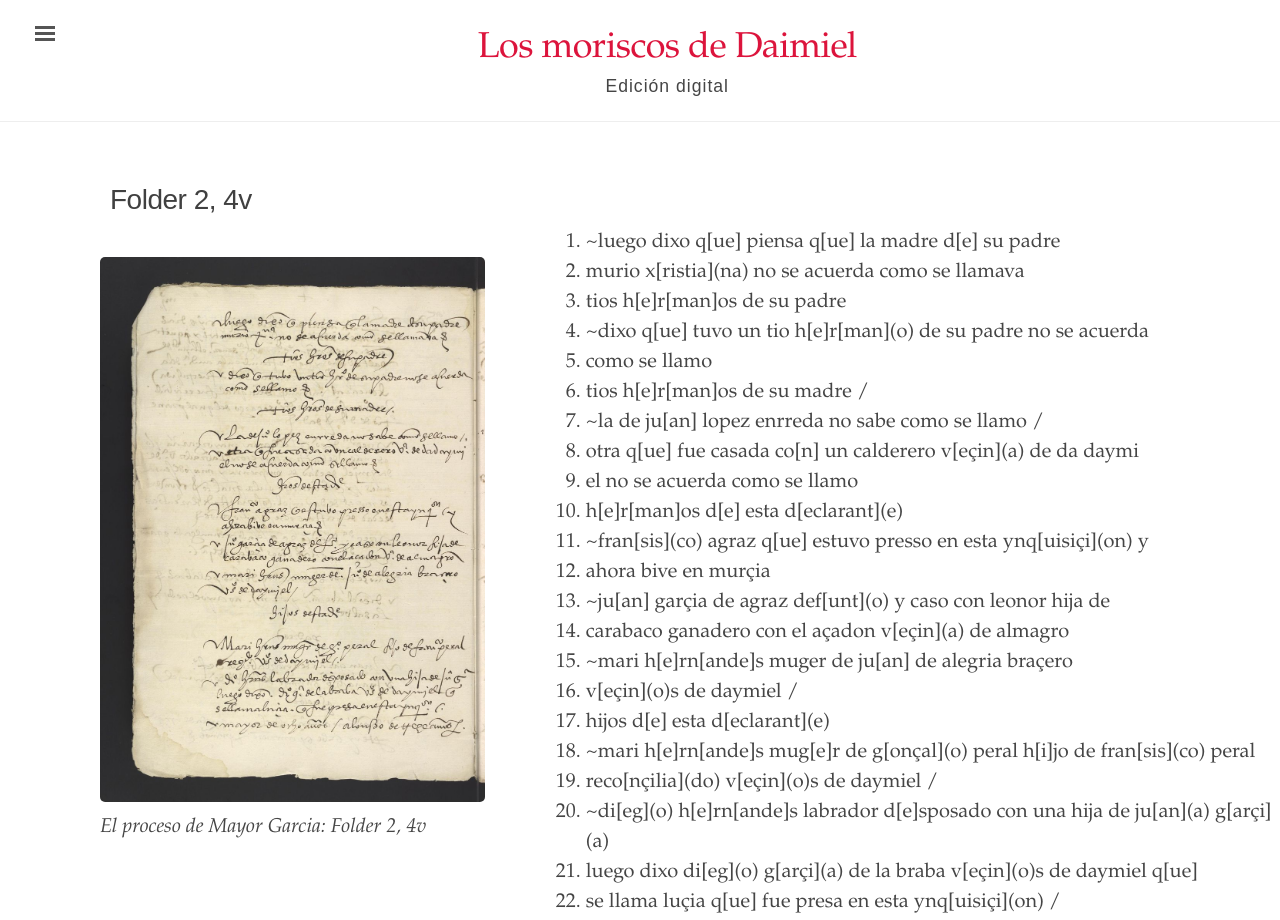
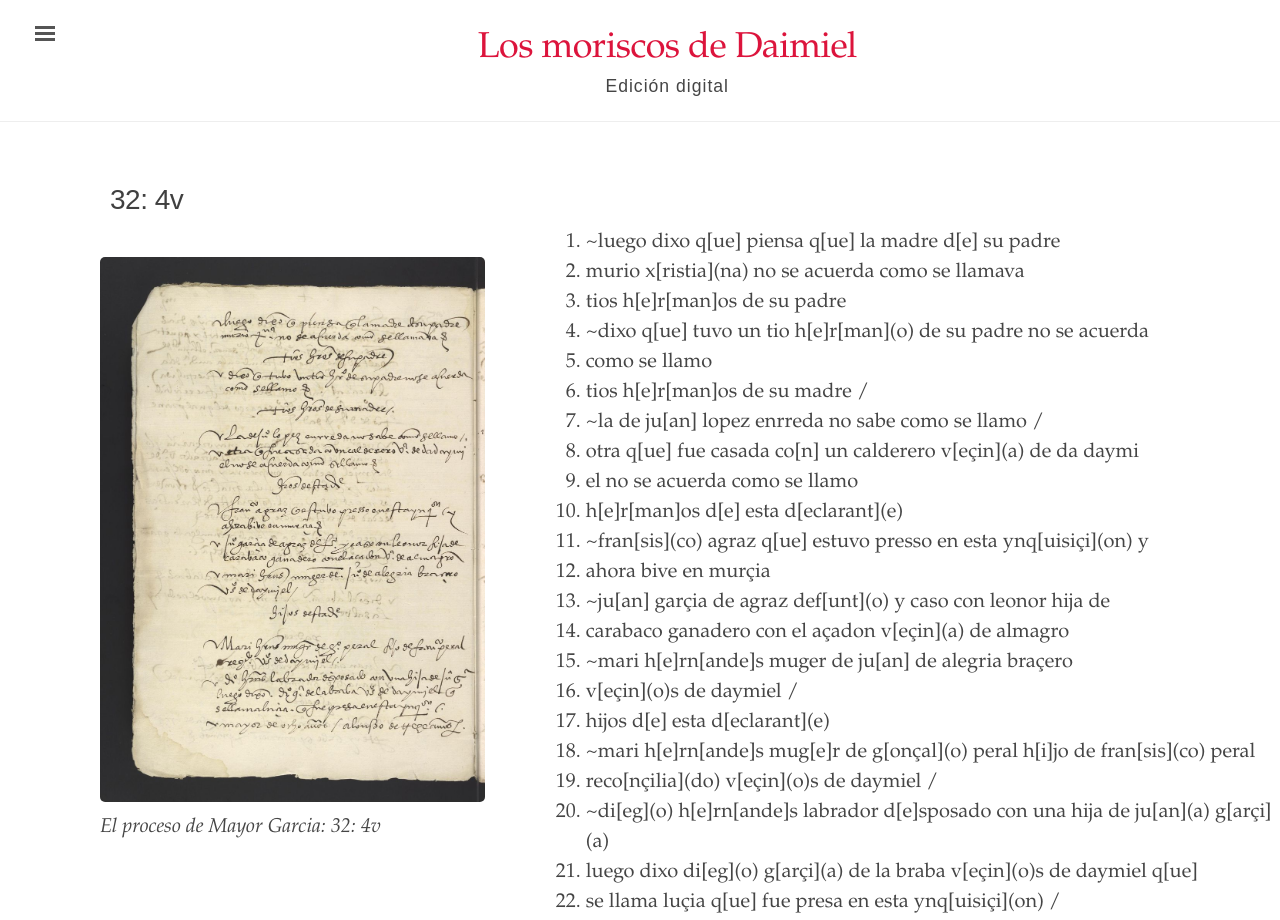
Before and after one commit to digbmc/moriscos-daimel, a Jekyll site: the page built from _texts/folder-2-4v.md, in a window 1280 px wide and 1277 px high. Shown: the top 920 px of the window. Built offline with Jekyll 4.4.1, drawn with Linux system fonts in a browser that asks for light colours.

Commit message:
Update folder-2-4v.md

```diff
--- a/_texts/folder-2-4v.md
+++ b/_texts/folder-2-4v.md
@@ -1,6 +1,6 @@
 ---
 layout: manuscrito
-title: Folder 2, 4v
+title: "32: 4v"
 image: /assets/images/Folder_2_4v.jpg
 body_class: wide-page
 order: 8
```
